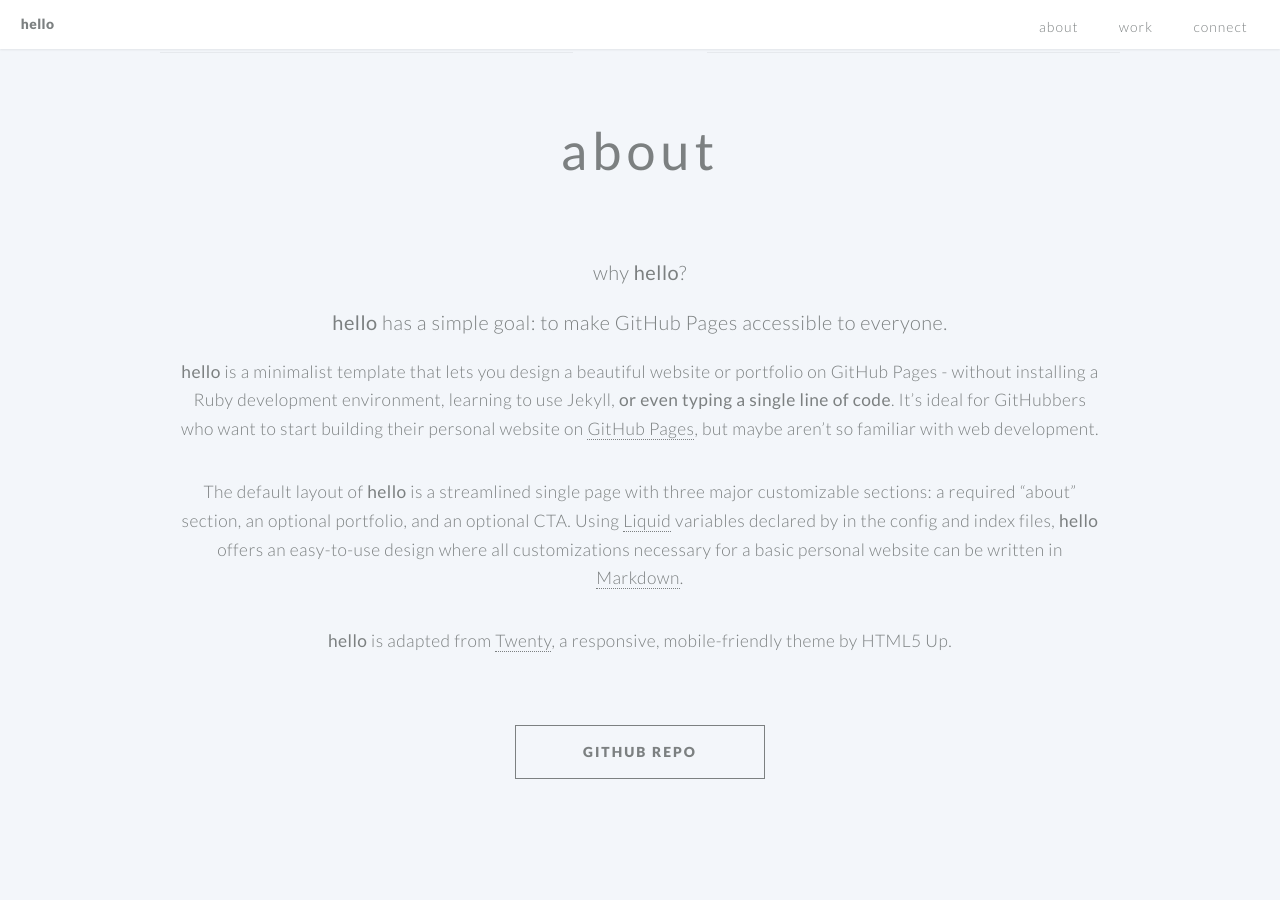
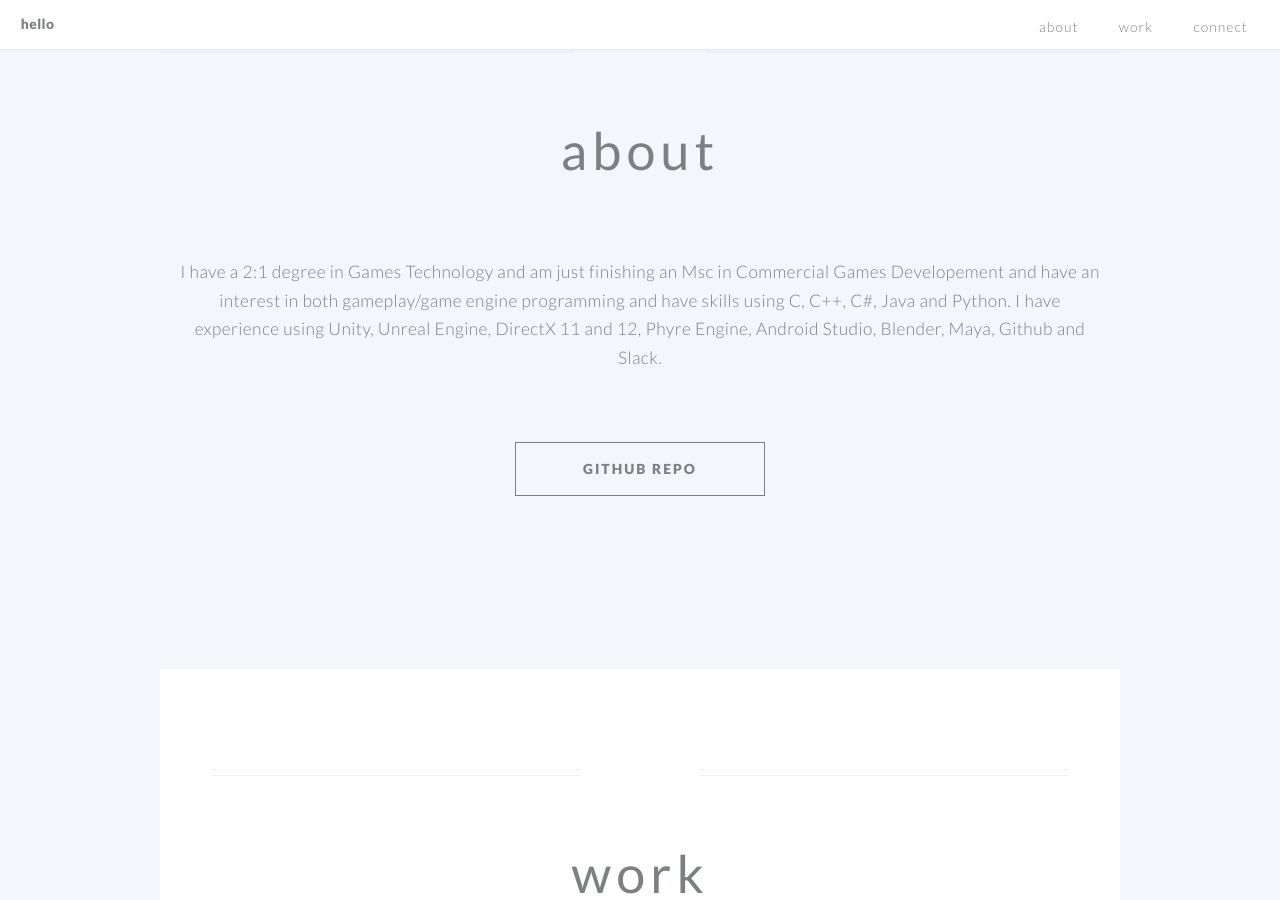
Before and after one commit to Elliotmartin97/Elliotmartin97.github.io, a Jekyll site: the page built from index.md, in a window 1280 px wide and 900 px high, scrolled down 611 px. Built offline with Jekyll 4.4.1, drawn with Linux system fonts in a browser that asks for light colours.

Commit message:
about update

```diff
--- a/index.md
+++ b/index.md
@@ -41,17 +41,7 @@ cta_button: mailto:saragong@usc.edu # a link to an external website or to media
 cta_button_label: contact # the label on the button
 
 ---
-[//]: # (write a bit about yourself here)
-### why **hello**?
 
-### **hello** has a simple goal: to make GitHub Pages accessible to everyone.
-
-**hello** is a minimalist template that lets you design a beautiful website or portfolio on GitHub Pages - without installing a Ruby
-development environment, learning to use Jekyll, **or even typing a single line of code**. It's ideal for GitHubbers
-who want to start building their personal website on [GitHub Pages](https://pages.github.com/), but maybe aren't so familiar with web development.
-
-
-The default layout of **hello** is a streamlined single page with three major customizable sections: a required "about" section, an optional portfolio, and an optional CTA. Using [Liquid](https://shopify.github.io/liquid/) variables declared by in the config and index files, **hello** offers an easy-to-use design where all customizations necessary for a basic personal website can be written in [Markdown](https://www.markdownguide.org/basic-syntax/).
-
-
-**hello** is adapted from [Twenty](https://html5up.net/twenty), a responsive, mobile-friendly theme by HTML5 Up.
+I have a 2:1 degree in Games Technology and am just finishing an Msc in Commercial Games Developement and have
+an interest in both gameplay/game engine programming and have skills using C, C++, C#, Java and Python. I have
+experience using Unity, Unreal Engine, DirectX 11 and 12, Phyre Engine, Android Studio, Blender, Maya, Github and Slack.
```
